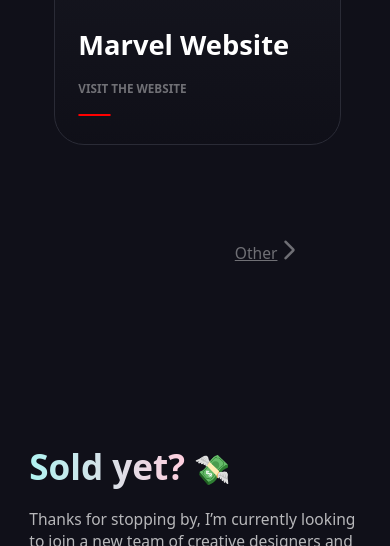
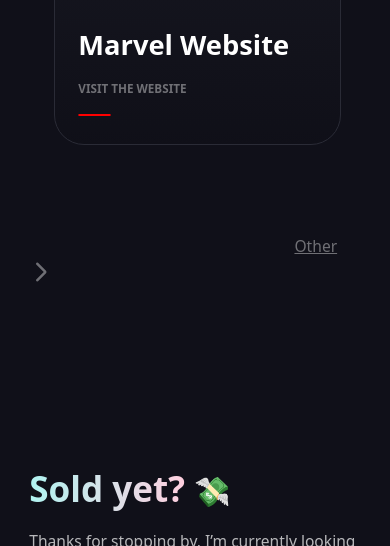
Before and after one commit to lumon2004/lumon2004, a PHP site: the page made by New Portfolio Project/index.html in a window 390 px wide. Shown: the part 3295-3841 px from the top of the page. Run offline with PHP 8.4, Linux system fonts and the light colour scheme; some web fonts are replaced.

Commit message:
Fixed some design features

```diff
--- a/New Portfolio Project/style.css
+++ b/New Portfolio Project/style.css
@@ -806,7 +806,7 @@ projmenu > span.material-symbols-rounded {
     }
     projmenu > div#projectPanel > a {
         font-size: 4vw;
-        margin-left: 62%;
+        margin-left: 80%;
     }
     projmenu > div#projectPanel > a > span {
         top: 1vw;
```
